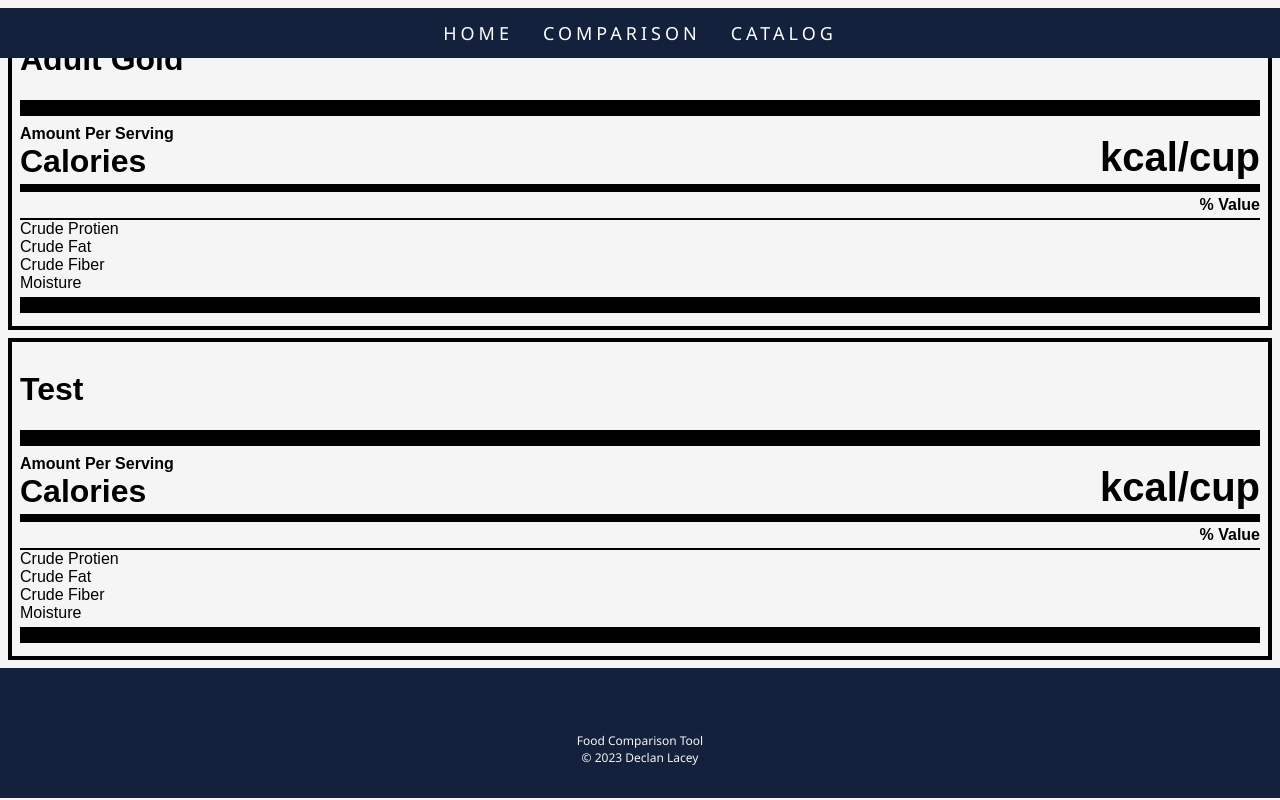
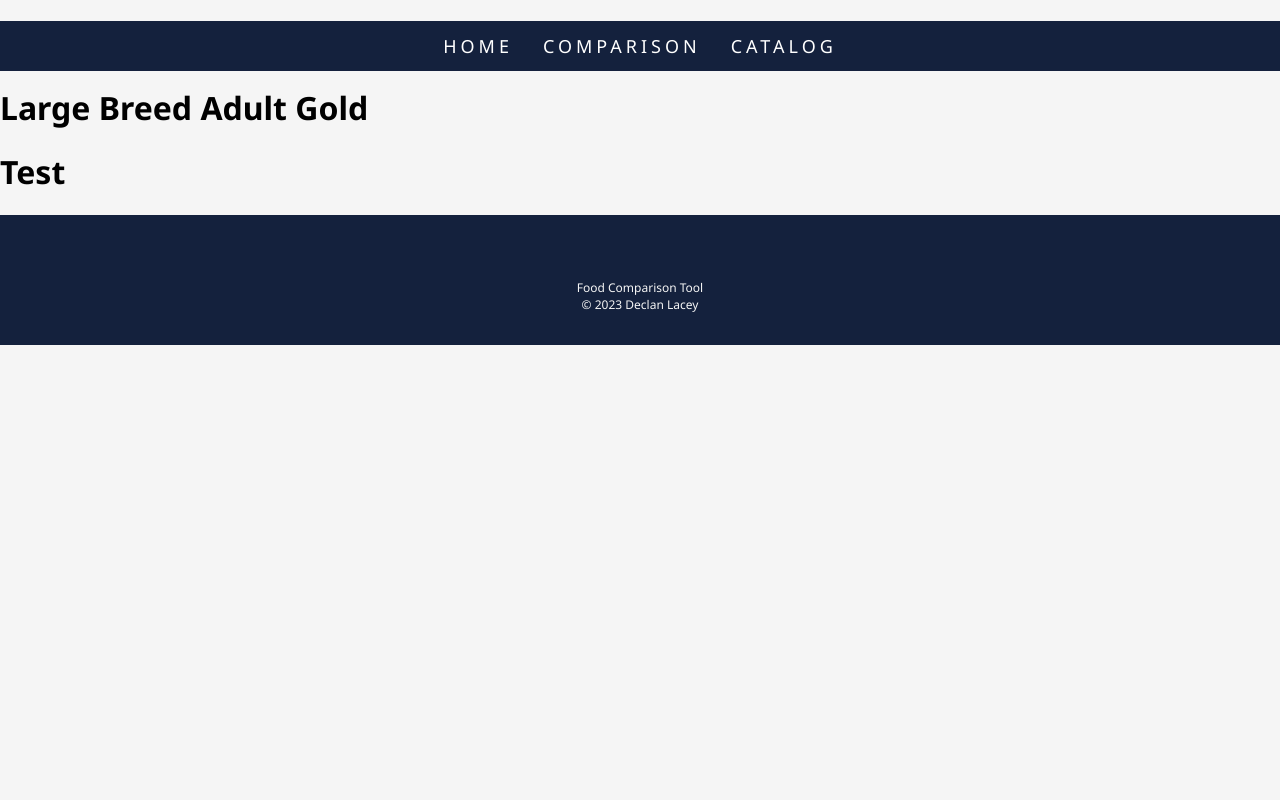
Before and after one commit to DeclanLacey/pet-food-comp, a React (Vite) app: page /food-catalog in a window 1280 px wide. Built offline with nearby package versions, Linux system fonts and the light colour scheme.

Commit message:
adding the logic to allow all of the products to be displayed in the catalog page

```diff
--- a/src/Catalog.jsx
+++ b/src/Catalog.jsx
@@ -9,98 +9,120 @@ import foodData from "./data/food.json"
 
 const brands = foodData.map((brand, index) => {
     const productsList = brand.products
-    // console.log(productsList)
-    for (let i = 0; i < productsList.length; i++) {
-        const {name, protein, fat, fiber, moisture, kcal, ingredients} = productsList[i]
-        console.log(name)
-        //////////////////////////
-        /// this works now and shows every food, but for some reason when i return something it skips some of the food
-        ///////////////////////////
+
+
+
+    ////////////////////////////////// This is working now! Now you just need to return the
+    ///////////////////////////////// right css (the nutrition label thing with the info plugged in)
+
+    function mapProducts() {
+        const products = productsList.map((product, index) => {
+            return (
+                <div>
+                    <h1> {product.name}</h1>
+                </div>
+            )
+        })
+        return products
     }
-    for (let product of productsList) {
-        // console.log(product)
-        const {name, protein, fat, fiber, moisture, kcal, ingredients} = product
 
-        return (
-            <div className="label-one-container">
-                <div>
-                    <h1 className="main-heading heading"> {name}  </h1>
-                    {/* Place brand name above */}
-                    <h1 className="main-heading heading">  </h1>
-                    {/* Place formula name above */}
-                </div>
-                <div>
-                    <div className="daily-values">
-                        <h2 className="daily-values-heading heading">Daily Values</h2>
-                        <div className="calories">
-                            <div className="heading">Calories</div>
-                            <div className="amount-per-serving">
-                                <span className="attribute">Amount Per Serving</span>
-                                {/* Place calorie count here */}
-                                <span className="value"> kcal/cup</span>
-                            </div>
-                        </div>
-                        <div className="percent-daily-value-note">% Value</div>
-                        <ul className="nutrients">
-                            <li className="total-fat">
+    return (
+        <div>
+            {mapProducts()}
+        </div>
+    )
 
-                                <div className="total-fat---cr">
-                                    <div className="heading">Crude Protien</div>
-                                    <div className="amount-per-serving">
-                                        {/* Placeholder */}
-                                    </div>
-                                    <div className="percent-daily-value">
-                                        {/* Place protien % here */}
-                                        <span className="value"></span>
-                                    </div>
-                                </div>
+    // for (let i = 0; i < productsList.length; i++) {
+    //     const {name, protein, fat, fiber, moisture, kcal, ingredients} = productsList[i]
+    //     // console.log(name)
+    //     //////////////////////////
+    //     /// this works now and shows every food, but for some reason when i return something it skips some of the food
+    //     ///////////////////////////
+    // }
+    // for (let product of productsList) {
+    //     // console.log(product)
+    //     const {name, protein, fat, fiber, moisture, kcal, ingredients} = product
 
-                            </li>
-                            <li className="cholesterol">
-                                <div className="heading">Crude Fat</div>
-                                <div className="amount-per-serving">
-                                    {/* Placeholder */}
-                                </div>
-                                <div className="percent-daily-value">
-                                    {/* Place fat % here */}
-                                    <span className="value"></span>
-                                </div>
-                            </li>
-                            <li className="sodium">
-                                <div className="heading">Crude Fiber</div>
-                                <div className="amount-per-serving">
-                                    {/* Placeholder */}
-                                </div>
-                                <div className="percent-daily-value">
-                                    {/* Place fiber % here */}
-                                    <span className="value"></span>
-                                </div>
-                            </li>
-                            <li className="total-carbohydrate">
-                                <div className="total-carbohydrate---cr">
-                                    <div className="heading">Moisture</div>
-                                    <div className="amount-per-serving">
-                                        {/* Placeholder */}
-                                    </div>
-                                    <div className="percent-daily-value">
-                                        {/* Place moisture % here */}
-                                        <span className="value"></span>
-                                    </div>
-                                </div>
-                            </li>
+    //     return (
+    //         <div className="label-one-container">
+    //             <div>
+    //                 <h1 className="main-heading heading"> {name}  </h1>
+    //                 {/* Place brand name above */}
+    //                 <h1 className="main-heading heading">  </h1>
+    //                 {/* Place formula name above */}
+    //             </div>
+    //             <div>
+    //                 <div className="daily-values">
+    //                     <h2 className="daily-values-heading heading">Daily Values</h2>
+    //                     <div className="calories">
+    //                         <div className="heading">Calories</div>
+    //                         <div className="amount-per-serving">
+    //                             <span className="attribute">Amount Per Serving</span>
+    //                             {/* Place calorie count here */}
+    //                             <span className="value"> kcal/cup</span>
+    //                         </div>
+    //                     </div>
+    //                     <div className="percent-daily-value-note">% Value</div>
+    //                     <ul className="nutrients">
+    //                         <li className="total-fat">
 
-                        </ul>
-                    </div>
-                    <div className="nutrients-declaration-requirement">
-                        {/* Placeholder */}
-                    </div>
-                </div>
-                <div>
-                    <div className="daily-value-note">  </div>
-                </div>
-            </div>
-        )
-    }
+    //                             <div className="total-fat---cr">
+    //                                 <div className="heading">Crude Protien</div>
+    //                                 <div className="amount-per-serving">
+    //                                     {/* Placeholder */}
+    //                                 </div>
+    //                                 <div className="percent-daily-value">
+    //                                     {/* Place protien % here */}
+    //                                     <span className="value"></span>
+    //                                 </div>
+    //                             </div>
+
+    //                         </li>
+    //                         <li className="cholesterol">
+    //                             <div className="heading">Crude Fat</div>
+    //                             <div className="amount-per-serving">
+    //                                 {/* Placeholder */}
+    //                             </div>
+    //                             <div className="percent-daily-value">
+    //                                 {/* Place fat % here */}
+    //                                 <span className="value"></span>
+    //                             </div>
+    //                         </li>
+    //                         <li className="sodium">
+    //                             <div className="heading">Crude Fiber</div>
+    //                             <div className="amount-per-serving">
+    //                                 {/* Placeholder */}
+    //                             </div>
+    //                             <div className="percent-daily-value">
+    //                                 {/* Place fiber % here */}
+    //                                 <span className="value"></span>
+    //                             </div>
+    //                         </li>
+    //                         <li className="total-carbohydrate">
+    //                             <div className="total-carbohydrate---cr">
+    //                                 <div className="heading">Moisture</div>
+    //                                 <div className="amount-per-serving">
+    //                                     {/* Placeholder */}
+    //                                 </div>
+    //                                 <div className="percent-daily-value">
+    //                                     {/* Place moisture % here */}
+    //                                     <span className="value"></span>
+    //                                 </div>
+    //                             </div>
+    //                         </li>
+
+    //                     </ul>
+    //                 </div>
+    //                 <div className="nutrients-declaration-requirement">
+    //                     {/* Placeholder */}
+    //                 </div>
+    //             </div>
+    //             <div>
+    //                 <div className="daily-value-note">  </div>
+    //             </div>
+    //         </div>
+    //     )
+    // }
 })
 
 
```
